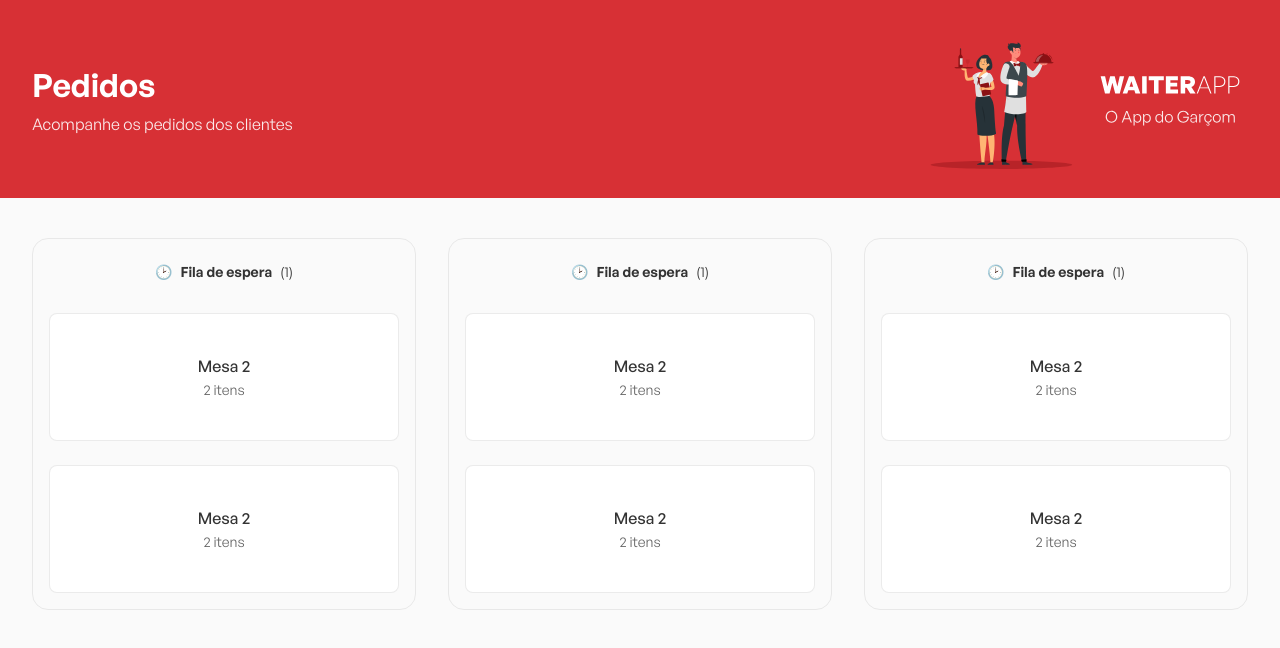
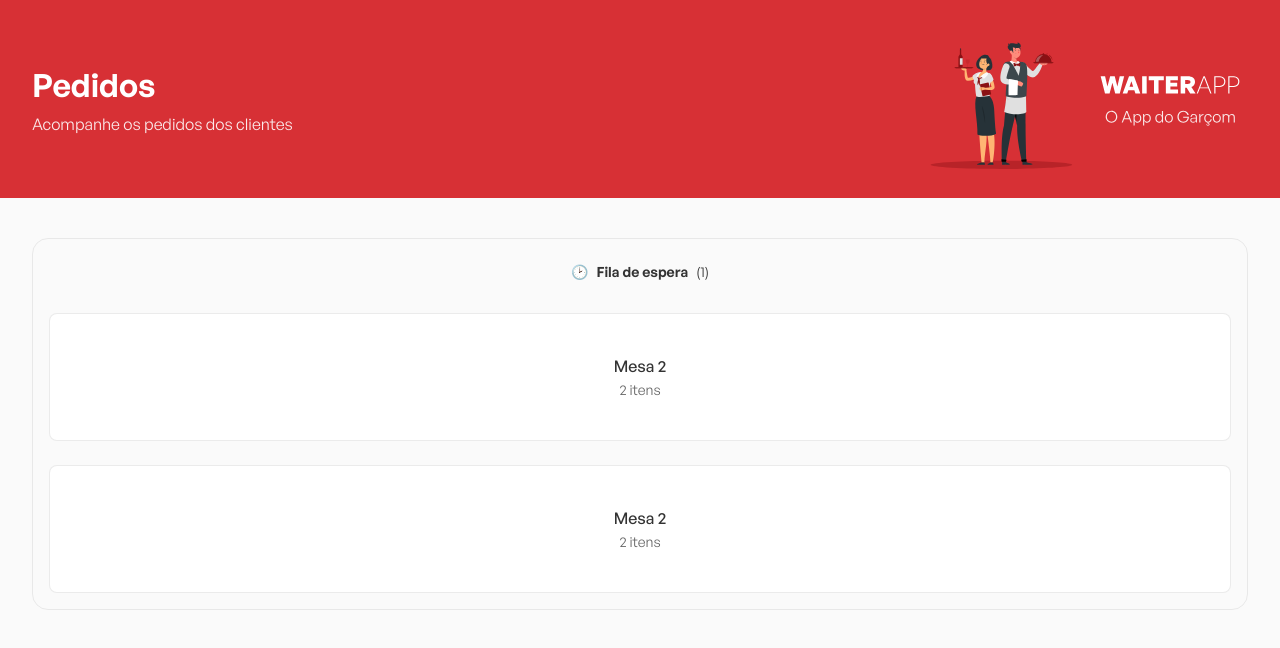
Before and after one commit to Augusto9237/waiter-app-gdmsve, a React (Vite) app: page / in a window 1280 px wide. Shown: the top 648 px of the page. Built offline with nearby package versions, Linux system fonts and the light colour scheme.

Commit message:
orders boards ok

```diff
--- a/src/components/Orders/index.tsx
+++ b/src/components/Orders/index.tsx
@@ -1,62 +1,10 @@
-import { Board, Container, OrdersContainer } from "./styles";
+import { OrdersBoard } from "../OrdersBoard";
+import { Container } from "./styles";
 
 export function Orders() {
   return (
     <Container>
-      <Board>
-        <header>
-          <span>🕑</span>
-          <strong>Fila de espera</strong>
-          <span>(1)</span>
-        </header>
-
-        <OrdersContainer>
-          <button type="button">
-            <strong>Mesa 2</strong>
-            <span>2 itens</span>
-          </button>
-          <button type="button">
-            <strong>Mesa 2</strong>
-            <span>2 itens</span>
-          </button>
-        </OrdersContainer>
-      </Board>
-      <Board>
-        <header>
-          <span>🕑</span>
-          <strong>Fila de espera</strong>
-          <span>(1)</span>
-        </header>
-
-        <OrdersContainer>
-          <button type="button">
-            <strong>Mesa 2</strong>
-            <span>2 itens</span>
-          </button>
-          <button type="button">
-            <strong>Mesa 2</strong>
-            <span>2 itens</span>
-          </button>
-        </OrdersContainer>
-      </Board>
-      <Board>
-        <header>
-          <span>🕑</span>
-          <strong>Fila de espera</strong>
-          <span>(1)</span>
-        </header>
-
-        <OrdersContainer>
-          <button type="button">
-            <strong>Mesa 2</strong>
-            <span>2 itens</span>
-          </button>
-          <button type="button">
-            <strong>Mesa 2</strong>
-            <span>2 itens</span>
-          </button>
-        </OrdersContainer>
-      </Board>
+      <OrdersBoard />
     </Container>
   );
 }
--- /dev/null
+++ b/src/components/OrdersBoard/index.tsx
@@ -0,0 +1,24 @@
+import { Board, OrdersContainer } from "./styles";
+
+export function OrdersBoard() {
+  return (
+    <Board>
+      <header>
+        <span>🕑</span>
+        <strong>Fila de espera</strong>
+        <span>(1)</span>
+      </header>
+
+      <OrdersContainer>
+        <button type="button">
+          <strong>Mesa 2</strong>
+          <span>2 itens</span>
+        </button>
+        <button type="button">
+          <strong>Mesa 2</strong>
+          <span>2 itens</span>
+        </button>
+      </OrdersContainer>
+    </Board>
+  );
+}
--- /dev/null
+++ b/src/components/OrdersBoard/styles.ts
@@ -0,0 +1,55 @@
+import styled from "styled-components";
+
+export const Board = styled.div`
+  padding: 16px;
+  border: 1px solid rgba(204, 204, 204, 0.4);
+  border-radius: 16px;
+  display: flex;
+  flex-direction: column;
+  align-items: center;
+  justify-content: center;
+  flex: 1;
+
+  header {
+    padding: 8px;
+    font-size: 14px;
+    display: flex;
+    align-items: center;
+    gap: 8px;
+  }
+`;
+
+export const OrdersContainer = styled.div`
+  display: flex;
+  flex-direction: column;
+  width: 100%;
+  margin-top: 24px;
+
+  button {
+    background: #fff;
+    border: 1px solid rgba(204, 204, 204, 0.4);
+    height: 128px;
+    border-radius: 8px;
+    display: flex;
+    flex-direction: column;
+    justify-content: center;
+    align-items: center;
+    gap: 4px;
+
+    strong {
+      font-weight: 500;
+    }
+
+    span {
+      font-size: 14px;
+      color: #666;
+    }
+
+    span {
+    }
+
+    & + button {
+      margin-top: 24px;
+    }
+  }
+`;
```
